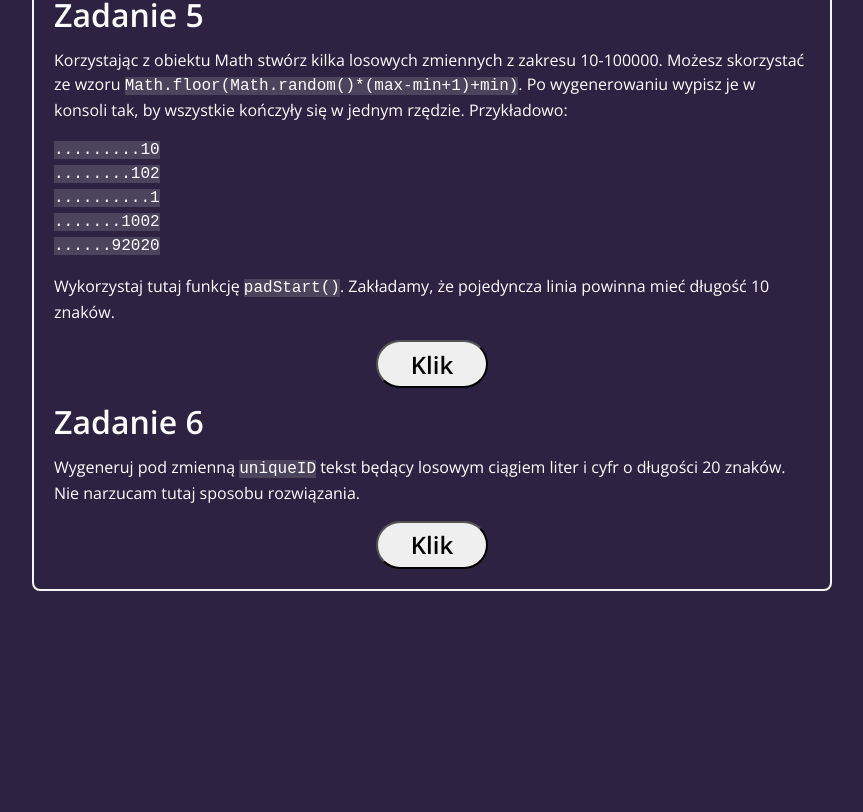
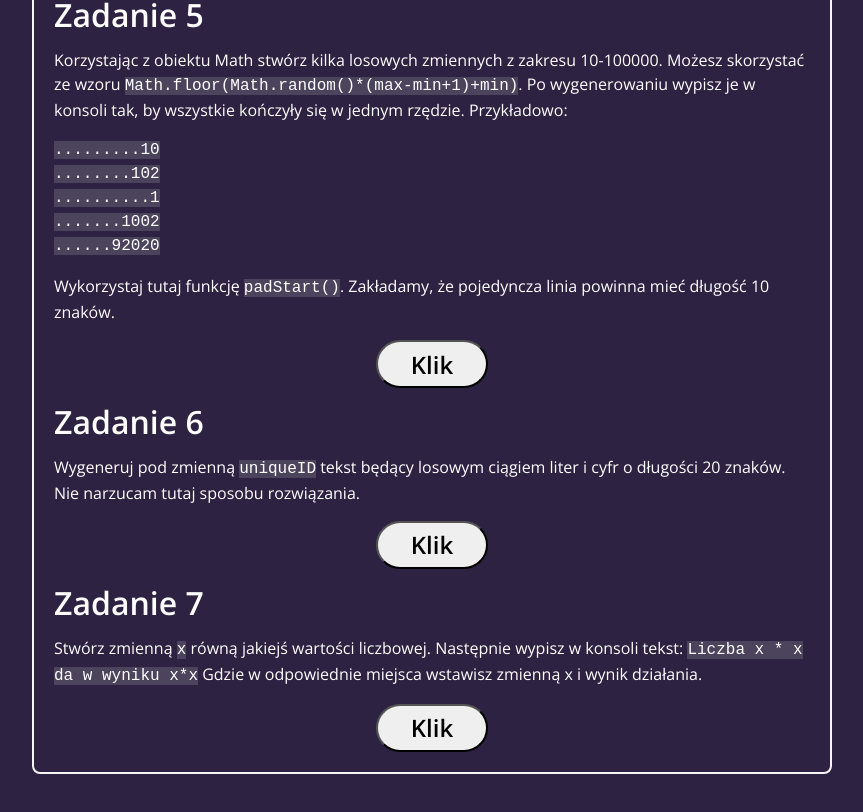
Before and after one commit to dawiddomaradzki/js-learning, a website built with webpack: page src/pages/index.html in a window 1280 px wide. Shown: the part 916-1728 px from the top of the page, without its empty margins (208-1071 px from the left). Before the commit the page ends 1567 px from the top, so only its background shows below. Built offline with nearby package versions, Linux system fonts and the light colour scheme.

Commit message:
feat: HTML scheme strings/task7

```diff
--- a/src/js/index.js
+++ b/src/js/index.js
@@ -137,3 +137,5 @@ function randomCharacters() {
 stringsTask6.addEventListener ('click' , (e) => {
     console.log(randomCharacters());
 });
+
+// basic strings task #7 // Stwórz zmienną x równą jakiejś wartości liczbowej. Następnie wypisz w konsoli tekst: Liczba x * x da w wyniku x * x Gdzie w odpowiednie miejsca wstawisz zmienną x i wynik działania.
--- a/src/pages/index.html
+++ b/src/pages/index.html
@@ -100,6 +100,16 @@
             <button class="button__click button__stringsTask6--js">Klik</button>
           </div>
         </section>
+
+        <section>
+          <h1 class="exerciseNumber">Zadanie 7</h1>
+          <p>
+           Stwórz zmienną <code>x</code> równą jakiejś wartości liczbowej. Następnie wypisz w konsoli tekst: <code>Liczba x * x da w wyniku x*x</code> Gdzie w odpowiednie miejsca wstawisz zmienną x i wynik działania.
+           </p>
+          <div class="button">
+            <button class="button__click button__stringsTask7--js">Klik</button>
+          </div>
+        </section>
       </article>
     </main>
   </body>
```
